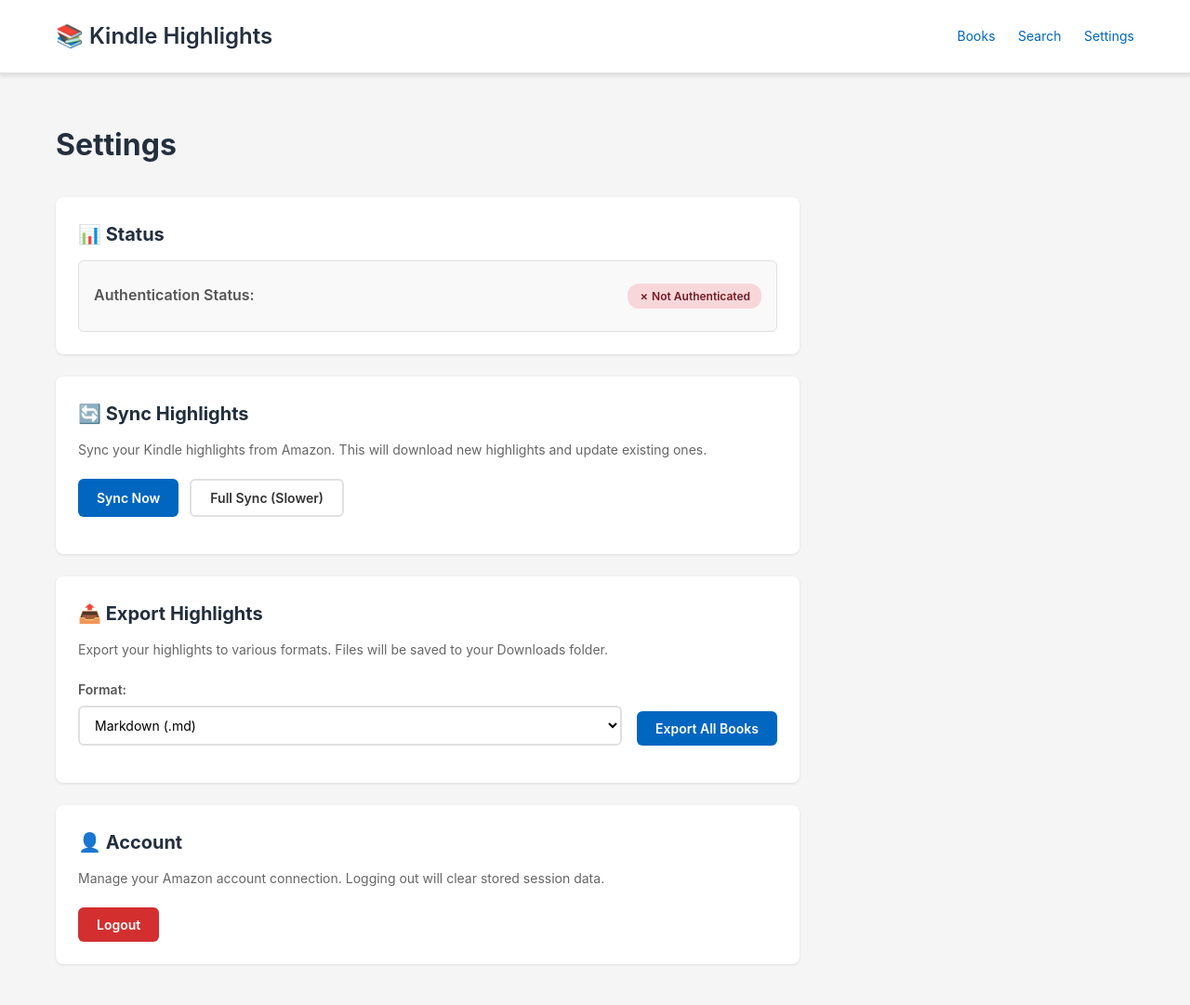
After one commit to nindalf/kindle-highlight-sync, a Flask app: page /settings in a window 1280 px wide. The commit adds this page. Shown: the whole page at 93% size. Run offline with Flask 3, Linux system fonts and the light colour scheme; data that the repository does not hold is empty; parts of the project's set-up code (start-up, migrations or seed data) failed here and were passed over.

Commit message:
Add settings page

```diff
--- a/src/kindle_sync/templates/web/base.html
+++ b/src/kindle_sync/templates/web/base.html
@@ -237,6 +237,78 @@
                 color: #999;
                 font-size: 14px;
             }
+
+            .btn {
+                padding: 10px 20px;
+                border: none;
+                border-radius: 6px;
+                font-size: 14px;
+                font-weight: 600;
+                cursor: pointer;
+                font-family: inherit;
+                text-decoration: none;
+                display: inline-block;
+                text-align: center;
+                transition: all 0.2s;
+            }
+
+            .btn-primary {
+                background: #0066c0;
+                color: white;
+            }
+
+            .btn-primary:hover {
+                background: #0052a3;
+            }
+
+            .btn-secondary {
+                background: #fff;
+                color: #333;
+                border: 2px solid #e0e0e0;
+            }
+
+            .btn-secondary:hover {
+                border-color: #999;
+            }
+
+            .btn-danger {
+                background: #d32f2f;
+                color: white;
+            }
+
+            .btn-danger:hover {
+                background: #b71c1c;
+            }
+
+            .btn:disabled {
+                opacity: 0.5;
+                cursor: not-allowed;
+            }
+
+            .alert {
+                padding: 12px 16px;
+                border-radius: 6px;
+                margin-bottom: 20px;
+                font-size: 14px;
+            }
+
+            .alert-success {
+                background: #d4edda;
+                color: #155724;
+                border: 1px solid #c3e6cb;
+            }
+
+            .alert-error {
+                background: #f8d7da;
+                color: #721c24;
+                border: 1px solid #f5c6cb;
+            }
+
+            .alert-info {
+                background: #d1ecf1;
+                color: #0c5460;
+                border: 1px solid #bee5eb;
+            }
         </style>
         {% block extra_css %}{% endblock %}
     </head>
@@ -247,6 +319,7 @@
                 <nav>
                     <a href="/">Books</a>
                     <a href="/search">Search</a>
+                    <a href="/settings">Settings</a>
                 </nav>
             </div>
         </header>
--- /dev/null
+++ b/src/kindle_sync/templates/web/settings.html
@@ -0,0 +1,425 @@
+{% extends "base.html" %}
+
+{% block title %}Settings - Kindle Highlights{% endblock %}
+
+{% block content %}
+<div class="settings-container">
+    <h2>Settings</h2>
+
+    <!-- Status Section -->
+    <div class="settings-section">
+        <h3>📊 Status</h3>
+        <div id="status-info" class="status-box">
+            <div class="loading">Loading status...</div>
+        </div>
+    </div>
+
+    <!-- Sync Section -->
+    <div class="settings-section">
+        <h3>🔄 Sync Highlights</h3>
+        <p class="section-description">
+            Sync your Kindle highlights from Amazon. This will download new highlights and update existing ones.
+        </p>
+        <div class="action-buttons">
+            <button id="sync-btn" class="btn btn-primary" onclick="syncHighlights()">
+                Sync Now
+            </button>
+            <button id="full-sync-btn" class="btn btn-secondary" onclick="syncHighlights(true)">
+                Full Sync (Slower)
+            </button>
+        </div>
+        <div id="sync-result"></div>
+    </div>
+
+    <!-- Export Section -->
+    <div class="settings-section">
+        <h3>📤 Export Highlights</h3>
+        <p class="section-description">
+            Export your highlights to various formats. Files will be saved to your Downloads folder.
+        </p>
+        <div class="export-form">
+            <div class="form-group">
+                <label for="export-format">Format:</label>
+                <select id="export-format" class="form-control">
+                    <option value="MARKDOWN">Markdown (.md)</option>
+                    <option value="JSON">JSON (.json)</option>
+                    <option value="CSV">CSV (.csv)</option>
+                </select>
+            </div>
+            <button id="export-btn" class="btn btn-primary" onclick="exportHighlights()">
+                Export All Books
+            </button>
+        </div>
+        <div id="export-result"></div>
+    </div>
+
+    <!-- Account Section -->
+    <div class="settings-section">
+        <h3>👤 Account</h3>
+        <p class="section-description">
+            Manage your Amazon account connection. Logging out will clear stored session data.
+        </p>
+        <button id="logout-btn" class="btn btn-danger" onclick="logout()">
+            Logout
+        </button>
+        <div id="logout-result"></div>
+    </div>
+</div>
+
+<style>
+    .settings-container {
+        max-width: 800px;
+    }
+
+    .settings-container h2 {
+        font-size: 32px;
+        margin-bottom: 30px;
+        color: #232f3e;
+    }
+
+    .settings-section {
+        background: #fff;
+        border-radius: 8px;
+        padding: 24px;
+        margin-bottom: 24px;
+        box-shadow: 0 1px 3px rgba(0, 0, 0, 0.1);
+    }
+
+    .settings-section h3 {
+        font-size: 20px;
+        margin-bottom: 12px;
+        color: #232f3e;
+    }
+
+    .section-description {
+        color: #666;
+        font-size: 14px;
+        margin-bottom: 20px;
+        line-height: 1.6;
+    }
+
+    .status-box {
+        background: #f9f9f9;
+        border-radius: 6px;
+        padding: 16px;
+        border: 1px solid #e0e0e0;
+    }
+
+    .status-box .loading {
+        color: #999;
+        font-style: italic;
+    }
+
+    .status-item {
+        display: flex;
+        justify-content: space-between;
+        padding: 8px 0;
+        border-bottom: 1px solid #e0e0e0;
+    }
+
+    .status-item:last-child {
+        border-bottom: none;
+    }
+
+    .status-label {
+        font-weight: 600;
+        color: #555;
+    }
+
+    .status-value {
+        color: #333;
+    }
+
+    .status-badge {
+        padding: 4px 12px;
+        border-radius: 12px;
+        font-size: 12px;
+        font-weight: 600;
+    }
+
+    .status-badge.authenticated {
+        background: #d4edda;
+        color: #155724;
+    }
+
+    .status-badge.not-authenticated {
+        background: #f8d7da;
+        color: #721c24;
+    }
+
+    .action-buttons {
+        display: flex;
+        gap: 12px;
+        margin-bottom: 16px;
+    }
+
+    .export-form {
+        display: flex;
+        align-items: flex-end;
+        gap: 16px;
+        margin-bottom: 16px;
+    }
+
+    .form-group {
+        flex: 1;
+    }
+
+    .form-group label {
+        display: block;
+        font-size: 14px;
+        font-weight: 600;
+        margin-bottom: 6px;
+        color: #555;
+    }
+
+    .form-control {
+        width: 100%;
+        padding: 10px 12px;
+        font-size: 14px;
+        border: 2px solid #e0e0e0;
+        border-radius: 6px;
+        font-family: inherit;
+        background: white;
+    }
+
+    .form-control:focus {
+        outline: none;
+        border-color: #0066c0;
+    }
+
+    .sync-details {
+        background: #f9f9f9;
+        border-radius: 6px;
+        padding: 12px;
+        margin-top: 12px;
+        font-size: 13px;
+    }
+
+    .sync-details strong {
+        color: #0066c0;
+    }
+
+    .sync-book {
+        padding: 8px 0;
+        border-bottom: 1px solid #e0e0e0;
+    }
+
+    .sync-book:last-child {
+        border-bottom: none;
+    }
+
+    .sync-book-title {
+        font-weight: 600;
+        color: #333;
+    }
+
+    .sync-book-stats {
+        color: #666;
+        font-size: 12px;
+        margin-top: 4px;
+    }
+</style>
+
+<script>
+    // Load status on page load
+    document.addEventListener('DOMContentLoaded', loadStatus);
+
+    async function loadStatus() {
+        try {
+            const response = await fetch('/api/status');
+            const data = await response.json();
+
+            const statusHtml = `
+                <div class="status-item">
+                    <span class="status-label">Authentication Status:</span>
+                    <span class="status-badge ${data.authenticated ? 'authenticated' : 'not-authenticated'}">
+                        ${data.authenticated ? '✓ Authenticated' : '✗ Not Authenticated'}
+                    </span>
+                </div>
+                ${data.session_age ? `
+                <div class="status-item">
+                    <span class="status-label">Session Age:</span>
+                    <span class="status-value">${data.session_age}</span>
+                </div>
+                ` : ''}
+                ${data.last_sync ? `
+                <div class="status-item">
+                    <span class="status-label">Last Sync:</span>
+                    <span class="status-value">${new Date(data.last_sync).toLocaleString()}</span>
+                </div>
+                ` : ''}
+            `;
+
+            document.getElementById('status-info').innerHTML = statusHtml;
+        } catch (error) {
+            document.getElementById('status-info').innerHTML = `
+                <div class="alert alert-error">Failed to load status: ${error.message}</div>
+            `;
+        }
+    }
+
+    async function syncHighlights(full = false) {
+        const syncBtn = document.getElementById('sync-btn');
+        const fullSyncBtn = document.getElementById('full-sync-btn');
+        const resultDiv = document.getElementById('sync-result');
+
+        // Disable buttons
+        syncBtn.disabled = true;
+        fullSyncBtn.disabled = true;
+
+        resultDiv.innerHTML = '<div class="alert alert-info">Syncing... This may take a minute.</div>';
+
+        try {
+            const response = await fetch('/api/sync', {
+                method: 'POST',
+                headers: {
+                    'Content-Type': 'application/json',
+                },
+                body: JSON.stringify({ full: full })
+            });
+
+            const data = await response.json();
+
+            if (data.success) {
+                let detailsHtml = '';
+                if (data.data.books && data.data.books.length > 0) {
+                    detailsHtml = '<div class="sync-details">';
+                    data.data.books.forEach(book => {
+                        detailsHtml += `
+                            <div class="sync-book">
+                                <div class="sync-book-title">${book.title}</div>
+                                <div class="sync-book-stats">
+                                    ${book.new_highlights} new · ${book.deleted_highlights} deleted · ${book.total_highlights} total
+                                </div>
+                            </div>
+                        `;
+                    });
+                    detailsHtml += '</div>';
+                }
+
+                resultDiv.innerHTML = `
+                    <div class="alert alert-success">
+                        ${data.message}
+                        <br><strong>${data.data.books_synced}</strong> books synced
+                        · <strong>${data.data.new_highlights}</strong> new highlights
+                        ${data.data.deleted_highlights > 0 ? `· <strong>${data.data.deleted_highlights}</strong> deleted` : ''}
+                    </div>
+                    ${detailsHtml}
+                `;
+
+                // Reload status
+                loadStatus();
+            } else {
+                resultDiv.innerHTML = `
+                    <div class="alert alert-error">${data.message || data.error}</div>
+                `;
+            }
+        } catch (error) {
+            resultDiv.innerHTML = `
+                <div class="alert alert-error">Sync failed: ${error.message}</div>
+            `;
+        } finally {
+            syncBtn.disabled = false;
+            fullSyncBtn.disabled = false;
+        }
+    }
+
+    async function exportHighlights() {
+        const exportBtn = document.getElementById('export-btn');
+        const formatSelect = document.getElementById('export-format');
+        const resultDiv = document.getElementById('export-result');
+
+        const format = formatSelect.value;
+        const downloadsPath = getDownloadsPath();
+
+        exportBtn.disabled = true;
+        resultDiv.innerHTML = '<div class="alert alert-info">Exporting...</div>';
+
+        try {
+            const response = await fetch('/api/export', {
+                method: 'POST',
+                headers: {
+                    'Content-Type': 'application/json',
+                },
+                body: JSON.stringify({
+                    output_dir: downloadsPath,
+                    format: format
+                })
+            });
+
+            const data = await response.json();
+
+            if (data.success) {
+                resultDiv.innerHTML = `
+                    <div class="alert alert-success">
+                        ${data.message}
+                        <br><strong>${data.data.files_created.length}</strong> files created in ${downloadsPath}
+                    </div>
+                `;
+            } else {
+                resultDiv.innerHTML = `
+                    <div class="alert alert-error">${data.message || data.error}</div>
+                `;
+            }
+        } catch (error) {
+            resultDiv.innerHTML = `
+                <div class="alert alert-error">Export failed: ${error.message}</div>
+            `;
+        } finally {
+            exportBtn.disabled = false;
+        }
+    }
+
+    async function logout() {
+        if (!confirm('Are you sure you want to logout? This will clear your stored session.')) {
+            return;
+        }
+
+        const logoutBtn = document.getElementById('logout-btn');
+        const resultDiv = document.getElementById('logout-result');
+
+        logoutBtn.disabled = true;
+        resultDiv.innerHTML = '<div class="alert alert-info">Logging out...</div>';
+
+        try {
+            const response = await fetch('/api/auth/logout', {
+                method: 'POST'
+            });
+
+            const data = await response.json();
+
+            if (data.success) {
+                resultDiv.innerHTML = `
+                    <div class="alert alert-success">${data.message}</div>
+                `;
+                // Reload status
+                setTimeout(loadStatus, 1000);
+            } else {
+                resultDiv.innerHTML = `
+                    <div class="alert alert-error">${data.message || data.error}</div>
+                `;
+            }
+        } catch (error) {
+            resultDiv.innerHTML = `
+                <div class="alert alert-error">Logout failed: ${error.message}</div>
+            `;
+        } finally {
+            logoutBtn.disabled = false;
+        }
+    }
+
+    function getDownloadsPath() {
+        // Try to determine downloads path based on platform
+        // This is a simple heuristic - server will use this path
+        const userAgent = navigator.userAgent.toLowerCase();
+        if (userAgent.includes('mac')) {
+            return `${window.location.protocol}//${window.location.host}/tmp/exports`;
+        } else if (userAgent.includes('win')) {
+            return `${window.location.protocol}//${window.location.host}/tmp/exports`;
+        } else {
+            return `${window.location.protocol}//${window.location.host}/tmp/exports`;
+        }
+    }
+</script>
+
+{% endblock %}
```
Also changed, not shown: src/kindle_sync/services/auth_service.py (+26 -2 lines), src/kindle_sync/templates/web/index.html (+39 -11 lines), src/kindle_sync/web.py (+6 -1 lines), 1 other file.
